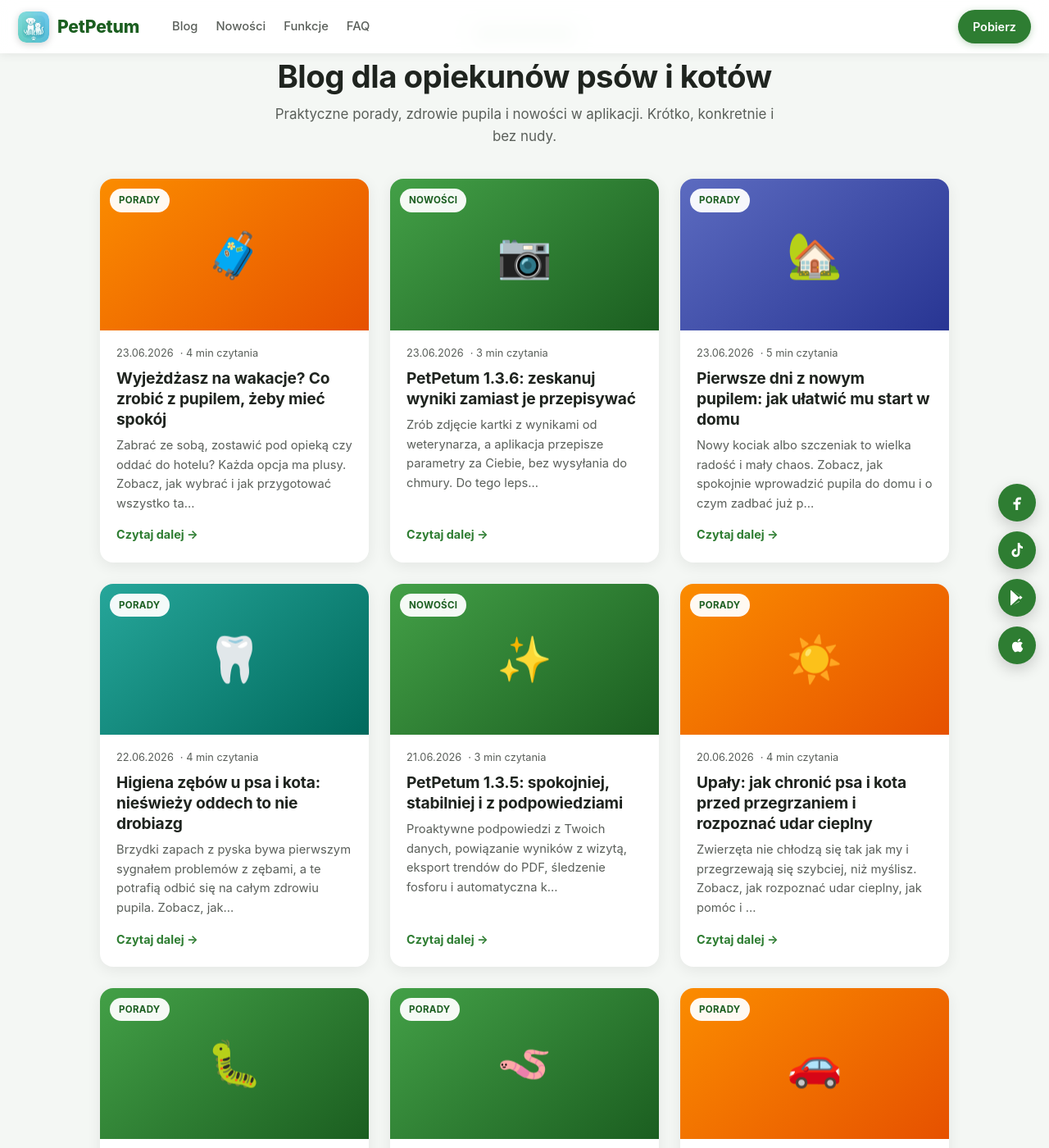
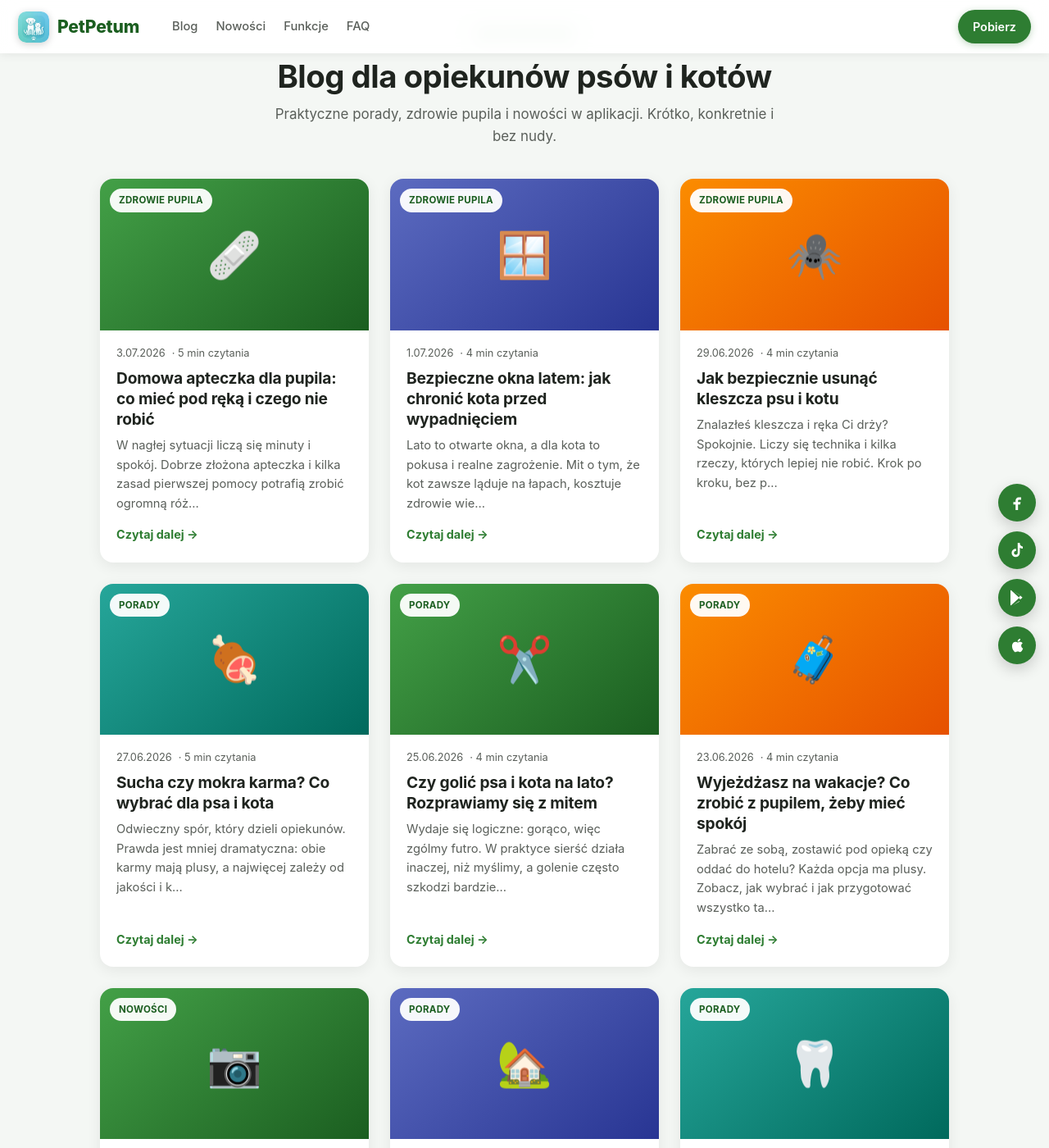
Before and after one commit to mxaaz/PetPetumMobile, a Jekyll site: the page built from blog/index.html, in a window 1280 px wide and 1400 px high. Shown: the whole window at 82% size. Built offline with Jekyll 4.4.1, drawn with Linux system fonts in a browser that asks for light colours.

Commit message:
content: 5 postów edukacyjnych (porady/zdrowie) + drip via future:false i scheduled rebuild

```diff
--- a/_config.yml
+++ b/_config.yml
@@ -5,8 +5,9 @@
 
 permalink: /blog/:title/
 
-# Buduj posty datowane w przyszłości (clock buildera GH Actions vs data wpisu)
-future: true
+# false = posty z przyszłą datą są UKRYTE do dnia publikacji (drip).
+# Codzienny rebuild (.github/workflows/scheduled-rebuild.yml) odsłania je gdy nadejdzie ich data.
+future: false
 
 # Pluginy whitelisted na GitHub Pages (zero CI)
 plugins:
--- /dev/null
+++ b/_posts/2026-06-25-czy-golic-psa-i-kota-na-lato.md
@@ -0,0 +1,49 @@
+---
+title: "Czy golić psa i kota na lato? Rozprawiamy się z mitem"
+date: 2026-06-25 09:00:00 +0200
+categories: [porady]
+category_label: "Porady"
+cover_style: grad-a
+emoji: "✂️"
+read_time: 4
+excerpt_text: "Wydaje się logiczne: gorąco, więc zgólmy futro. W praktyce sierść działa inaczej, niż myślimy, a golenie często szkodzi bardziej, niż pomaga."
+description: "Czy golić psa i kota na lato? Dlaczego sierść chroni przed upałem i słońcem, kiedy strzyżenie ma sens, a kiedy lepiej regularnie szczotkować pupila."
+---
+
+Z nadejściem upałów wraca pytanie, które brzmi rozsądnie: skoro nam gorąco w swetrze, to pupilowi pewnie też w futrze. **Sierść nie działa jednak jak sweter, tylko jak izolacja w obie strony** i golenie wcale nie jest tak oczywistym pomysłem, jak się wydaje.
+
+## Po co zwierzęciu sierść latem
+
+Futro to nie tylko ocieplenie na zimę. Latem pełni kilka ważnych zadań naraz:
+
+- 🌡️ **Termoregulacja:** warstwa powietrza między włosami spowalnia nagrzewanie skóry, podobnie jak chłodzi w upale
+- ☀️ **Ochrona przed słońcem:** sierść osłania skórę przed poparzeniem słonecznym, zwłaszcza u zwierząt o jasnej skórze
+- 🦟 **Bariera:** utrudnia dostęp owadom i drobnym podrażnieniom
+
+<div class="pullquote">
+Ogolony pupil nie staje się chłodniejszy, traci za to naturalną osłonę przed słońcem i przegrzaniem.
+</div>
+
+## Kiedy strzyżenie ma sens, a kiedy nie
+
+Nie chodzi o to, że nożyczek nigdy nie wolno używać. Chodzi o to, by robić to z głową:
+
+- ✂️ **Ma sens:** rasy z włosem ciągle rosnącym (np. pudle, niektóre teriery), mocno skołtunione futro, wskazania pielęgnacyjne lub zdrowotne
+- 🚫 **Zwykle zbędne:** psy z gęstym podszerstkiem (tzw. double coat), gdzie golenie potrafi zaburzyć odrastanie sierści
+- 🐱 **Koty:** golenie to dla większości kotów ostateczność, najczęściej tylko przy poważnych kołtunach i zawsze ostrożnie
+
+Zamiast maszynki najlepiej działa nuda i konsekwencja: **regularne szczotkowanie**. Wyczesanie martwego podszerstku realnie poprawia krążenie powietrza przy skórze, a do tego usuwa nadmiar wypadającej sierści.
+
+<div class="callout tip">
+W PetPetum możesz zapisywać sesje pielęgnacji i ustawić przypomnienie o szczotkowaniu, dzięki czemu w sezonie linienia łatwiej trzymać regularność, zamiast nadrabiać raz na jakiś czas.
+</div>
+
+<div class="callout vet">
+Jeśli widzisz przerzedzenie sierści, łysiejące placki, zaczerwienienie albo świąd, to nie jest temat na maszynkę, tylko sygnał, by skonsultować skórę pupila z weterynarzem. Ten wpis pomaga w pielęgnacji, nie zastępuje porady.
+</div>
+
+<div class="callout warn">
+Świeżo ogolona lub jasna skóra łatwo ulega poparzeniu słonecznemu. Jeśli pupil spędza czas na słońcu, ogranicz ekspozycję w godzinach największego nasłonecznienia i zapewnij cień.
+</div>
+
+Latem najlepszą przysługą, jaką zrobisz futru pupila, jest szczotka, a nie maszynka. Czyste, przewiewne i zadbane futro chłodzi lepiej, niż gołą skórę. 🐾
--- /dev/null
+++ b/_posts/2026-06-27-sucha-czy-mokra-karma-dla-psa-i-kota.md
@@ -0,0 +1,47 @@
+---
+title: "Sucha czy mokra karma? Co wybrać dla psa i kota"
+date: 2026-06-27 09:00:00 +0200
+categories: [porady]
+category_label: "Porady"
+cover_style: grad-b
+emoji: "🍖"
+read_time: 5
+excerpt_text: "Odwieczny spór, który dzieli opiekunów. Prawda jest mniej dramatyczna: obie karmy mają plusy, a najwięcej zależy od jakości i konsekwencji."
+description: "Sucha czy mokra karma dla psa i kota: wady i zalety obu, dlaczego nawodnienie i jakość są ważniejsze niż sam typ, kiedy warto łączyć karmy."
+---
+
+To jeden z tych tematów, przy których w grupach robi się gorąco. Jedni są wyłącznie za mokrą, drudzy nie wyobrażają sobie życia bez suchej. **Tymczasem nie ma jednej karmy idealnej dla każdego zwierzęcia**, jest za to wybór dopasowany do konkretnego pupila.
+
+## Co daje sucha karma
+
+- 🦷 **Wygoda:** łatwo ją odmierzyć, przechowywać i zostawić na dłużej w misce
+- 💸 **Ekonomia:** zwykle wychodzi taniej w przeliczeniu na porcję
+- 🧩 **Dawkowanie:** prosto kontrolować ilość, co pomaga przy pilnowaniu wagi
+
+## Co daje mokra karma
+
+- 💧 **Nawodnienie:** zawiera dużo wody, co jest szczególnie cenne u kotów, które z natury piją mało
+- 😋 **Smakowitość:** często chętniej jedzona, przydatna u wybrednych i starszych zwierząt
+- 🍽️ **Sytość:** przy mniejszej kaloryczności potrafi dać uczucie najedzenia
+
+<div class="pullquote">
+Pytanie nie brzmi "sucha czy mokra", tylko "co najlepiej działa u mojego pupila i czy karma jest dobrze zbilansowana".
+</div>
+
+## Czy można łączyć
+
+Tak i dla wielu opiekunów to złoty środek. Miks pozwala połączyć wygodę suchej z nawodnieniem i smakiem mokrej. Ważne, żeby:
+
+- ⚖️ **Liczyć całość:** porcje suchej i mokrej razem, żeby nie przekarmić
+- 🔁 **Zmieniać stopniowo:** nową karmę wprowadzaj powoli, by nie podrażnić układu trawiennego
+- 🥣 **Patrzeć na skład:** jakość i bilans są ważniejsze niż sam fakt, czy karma jest sucha, czy mokra
+
+<div class="callout tip">
+W PetPetum ułożysz plan posiłków z godzinami i porcjami oraz dopilnujesz zapasu karmy, dzięki czemu łatwiej trzymać się konsekwentnie jednego schematu, zamiast karmić na oko.
+</div>
+
+<div class="callout vet">
+Przy chorobach przewlekłych, alergiach czy nadwadze dobór karmy i ewentualnej diety specjalnej najlepiej ustalić z weterynarzem. Ten wpis pomaga się zorientować, nie zastępuje indywidualnego zalecenia.
+</div>
+
+Niezależnie od wyboru zadbaj o jedno: **stały dostęp do świeżej wody**. To najprostszy element miski, a przy suchej karmie szczególnie istotny. 🐾
--- /dev/null
+++ b/_posts/2026-06-29-jak-usunac-kleszcza-psu-i-kotu.md
@@ -0,0 +1,49 @@
+---
+title: "Jak bezpiecznie usunąć kleszcza psu i kotu"
+date: 2026-06-29 09:00:00 +0200
+categories: [zdrowie]
+category_label: "Zdrowie pupila"
+cover_style: grad-c
+emoji: "🕷️"
+read_time: 4
+excerpt_text: "Znalazłeś kleszcza i ręka Ci drży? Spokojnie. Liczy się technika i kilka rzeczy, których lepiej nie robić. Krok po kroku, bez paniki."
+description: "Jak bezpiecznie usunąć kleszcza psu i kotu krok po kroku: jakim narzędziem, dlaczego nie smarować i nie przypalać, na co zwrócić uwagę po usunięciu."
+---
+
+Spacer, głaskanie po powrocie i nagle wyczuwasz pod palcami zgrubienie. Kleszcz. **Najważniejsze to usunąć go sprawnie i całego, bez paniki i domowych trików**, które potrafią narobić więcej szkody niż pożytku.
+
+## Krok po kroku
+
+- 🧰 **Użyj właściwego narzędzia:** kleszczołapka, specjalny haczyk lub cienka pęseta sprawdzą się najlepiej
+- 🤏 **Chwyć przy samej skórze:** złap kleszcza jak najbliżej skóry pupila, nie za odwłok
+- ⬆️ **Wyciągnij pewnym ruchem:** pociągnij prosto i równo (lub delikatnie wykręć, jeśli używasz haczyka), bez szarpania
+- 🧼 **Zdezynfekuj miejsce:** po usunięciu przemyj rankę środkiem odkażającym
+- 👀 **Obserwuj:** przez kolejne dni sprawdzaj, czy miejsce się nie zaczerwieniło ani nie spuchło
+
+<div class="pullquote">
+Cel jest prosty: wyjąć kleszcza w całości i nie zmuszać go, żeby "zwymiotował" do rany.
+</div>
+
+## Czego NIE robić
+
+Stare domowe sposoby bywają groźne, bo drażnią kleszcza i zwiększają ryzyko:
+
+- 🚫 **Nie smaruj** masłem, olejem ani alkoholem, by go "udusić"
+- 🚫 **Nie przypalaj** zapałką ani niczym gorącym
+- 🚫 **Nie wykręcaj na siłę** palcami i nie zgniataj odwłoka
+
+Te metody mogą sprawić, że kleszcz wprowadzi do organizmu więcej śliny, a o to właśnie chodzi, żeby tego uniknąć.
+
+<div class="callout tip">
+W PetPetum zanotujesz datę usunięcia kleszcza i ewentualne objawy, a także zaplanujesz przypomnienie o kolejnej ochronie przeciwkleszczowej, żeby nie wypaść z rytmu w sezonie.
+</div>
+
+<div class="callout vet">
+Kleszcze mogą przenosić choroby. Jeśli po usunięciu pupil jest osowiały, ma gorączkę, gorszy apetyt, kuleje albo miejsce ukąszenia mocno się zmienia, skontaktuj się z weterynarzem. Ten wpis pomaga zareagować, nie zastępuje badania.
+</div>
+
+<div class="callout warn">
+Jeśli w skórze została główka kleszcza albo wokół ranki rozwija się stan zapalny, nie rozgrzebuj jej na siłę. Lepiej pokazać miejsce weterynarzowi.
+</div>
+
+Sprawne usunięcie kleszcza to kwestia kilku chwil i odrobiny spokoju. Regularna ochrona w sezonie sprawia, że takich spotkań jest po prostu mniej. 🐾
--- /dev/null
+++ b/_posts/2026-07-01-bezpieczne-okna-latem-ochrona-kota.md
@@ -0,0 +1,43 @@
+---
+title: "Bezpieczne okna latem: jak chronić kota przed wypadnięciem"
+date: 2026-07-01 09:00:00 +0200
+categories: [zdrowie]
+category_label: "Zdrowie pupila"
+cover_style: grad-d
+emoji: "🪟"
+read_time: 4
+excerpt_text: "Lato to otwarte okna, a dla kota to pokusa i realne zagrożenie. Mit o tym, że kot zawsze ląduje na łapach, kosztuje zdrowie wielu zwierząt."
+description: "Bezpieczne okna latem dla kota: dlaczego uchylne okno jest groźne, jak zabezpieczyć okna siatką i blokadami, co zrobić po upadku kota."
+---
+
+Gdy robi się ciepło, okna stoją otworem cały dzień. Dla kota to świeże powietrze, zapachy i ruch za szybą, czyli magnes. Niestety **przekonanie, że kot zawsze wyląduje na łapach, jest mitem**, który co lato kończy się wizytami u weterynarza.
+
+## Dlaczego to realne ryzyko
+
+- 🐦 **Instynkt łowcy:** przelatujący ptak albo owad potrafi sprawić, że kot skoczy bez zastanowienia
+- 📏 **Złudne bezpieczeństwo:** nawet spokojny kot może stracić równowagę na wąskim parapecie
+- 🧠 **Mit lądowania:** przy upadku z niższych i średnich wysokości kot często nie zdąży się ułożyć i dochodzi do poważnych urazów
+
+<div class="pullquote">
+Najgroźniejsze nie jest szeroko otwarte okno, tylko to uchylone, które wygląda na bezpieczne.
+</div>
+
+## Uchylne okno to pułapka
+
+Kot, który próbuje przecisnąć się przez uchylone skrzydło, potrafi zaklinować się w zwężającej się szczelinie. To jedna z najczęstszych i najpoważniejszych sytuacji, dlatego uchylne okna wymagają osobnej uwagi.
+
+## Jak zabezpieczyć okna
+
+- 🕸️ **Siatki dla kota:** mocowane na ramie moskitiery wzmacniane (tzw. siatki kocie) wytrzymują napór, w odróżnieniu od zwykłej moskitiery
+- 🔒 **Blokady i klamki z kluczykiem:** ograniczają kąt otwarcia i zabezpieczają tryb uchylny
+- 👀 **Nadzór przy wietrzeniu:** jeśli nie masz zabezpieczeń, wietrz przy zamkniętych drzwiach do pokoju i pod okiem
+
+<div class="callout warn">
+Zwykła moskitiera NIE chroni kota. Trzyma się na słabych zaczepach i puszcza pod naporem. Bezpieczeństwo daje dopiero siatka mocowana na stałe lub blokada okna.
+</div>
+
+<div class="callout vet">
+Jeśli kot wypadł lub spadł, nawet gdy wygląda na całego, pokaż go weterynarzowi. Urazy wewnętrzne i klatki piersiowej nie zawsze widać od razu. Ten wpis pomaga zapobiegać, nie zastępuje pilnej pomocy.
+</div>
+
+Latem wystarczy jeden moment nieuwagi, dlatego najlepszą ochroną jest zabezpieczenie okien, zanim cokolwiek się wydarzy. Świeże powietrze i bezpieczny kot naprawdę da się pogodzić. 🐾
--- /dev/null
+++ b/_posts/2026-07-03-domowa-apteczka-pierwsza-pomoc-dla-pupila.md
@@ -0,0 +1,47 @@
+---
+title: "Domowa apteczka dla pupila: co mieć pod ręką i czego nie robić"
+date: 2026-07-03 09:00:00 +0200
+categories: [zdrowie]
+category_label: "Zdrowie pupila"
+cover_style: grad-a
+emoji: "🩹"
+read_time: 5
+excerpt_text: "W nagłej sytuacji liczą się minuty i spokój. Dobrze złożona apteczka i kilka zasad pierwszej pomocy potrafią zrobić ogromną różnicę."
+description: "Domowa apteczka dla psa i kota: co powinno się w niej znaleźć, podstawy pierwszej pomocy oraz których ludzkich leków nigdy nie podawać pupilowi."
+---
+
+Nikt nie lubi myśleć o tym, że pupilowi może stać się coś złego. Ale **w nagłej sytuacji najgorszy jest chaos**, a dobrze przygotowana apteczka i kilka prostych zasad pozwalają działać spokojnie, zamiast szukać wszystkiego po szufladach.
+
+## Co warto mieć w apteczce
+
+- 🧻 **Opatrunki:** jałowe gaziki, bandaż, wata, plaster bez kleju do sierści
+- ✂️ **Narzędzia:** nożyczki z zaokrąglonymi końcami, kleszczołapka, pęseta
+- 🌡️ **Termometr:** najlepiej dedykowany dla zwierząt
+- 🧼 **Dezynfekcja:** środek odkażający bezpieczny dla zwierząt (dobór skonsultuj z weterynarzem)
+- 📋 **Informacje:** numer do swojego weterynarza i do całodobowej lecznicy, zapisane tak, by znalazł je też ktoś z domowników
+- 🧤 **Drobiazgi:** rękawiczki, koc do okrycia lub unieruchomienia, czysta woda
+
+<div class="pullquote">
+Apteczka jest po to, żeby kupić spokój i czas do kontaktu z weterynarzem, a nie zastąpić wizytę.
+</div>
+
+## Podstawy pierwszej pomocy
+
+- 🧘 **Zachowaj spokój:** zestresowane lub poranione zwierzę może gryźć ze strachu, działaj ostrożnie
+- 🩸 **Krwawienie:** uciśnij ranę czystym opatrunkiem i jak najszybciej skontaktuj się z lecznicą
+- 🌡️ **Przegrzanie:** przenieś pupila w cień, podaj wodę do picia i schładzaj stopniowo, nigdy lodowatą wodą
+- 📞 **Dzwoń wcześniej:** jadąc do weterynarza, zadzwoń po drodze, żeby przygotowali się na Wasze przyjście
+
+<div class="callout warn">
+Nigdy nie podawaj pupilowi ludzkich leków przeciwbólowych ani przeciwgorączkowych na własną rękę. Wiele z nich, jak paracetamol czy ibuprofen, jest dla psów, a zwłaszcza dla kotów, bardzo toksycznych, nawet w małej ilości.
+</div>
+
+<div class="callout tip">
+W PetPetum zapiszesz numery alarmowe i kontakt do swojego weterynarza w jednym miejscu, więc w stresującej chwili masz je od razu pod ręką, zamiast przeszukiwać telefon.
+</div>
+
+<div class="callout vet">
+Domowa pierwsza pomoc to pierwszy krok, nie leczenie. Przy każdym poważniejszym urazie, zatruciu czy nagłym pogorszeniu skontaktuj się z weterynarzem. Ten wpis pomaga się przygotować, nie zastępuje fachowej pomocy.
+</div>
+
+Apteczki zwykle nie trzeba używać często i o to właśnie chodzi. Ale gdy przyjdzie ten jeden trudny moment, będziesz cieszyć się, że masz wszystko gotowe. 🐾
```
Also changed, not shown: .github/workflows/scheduled-rebuild.yml (added).
